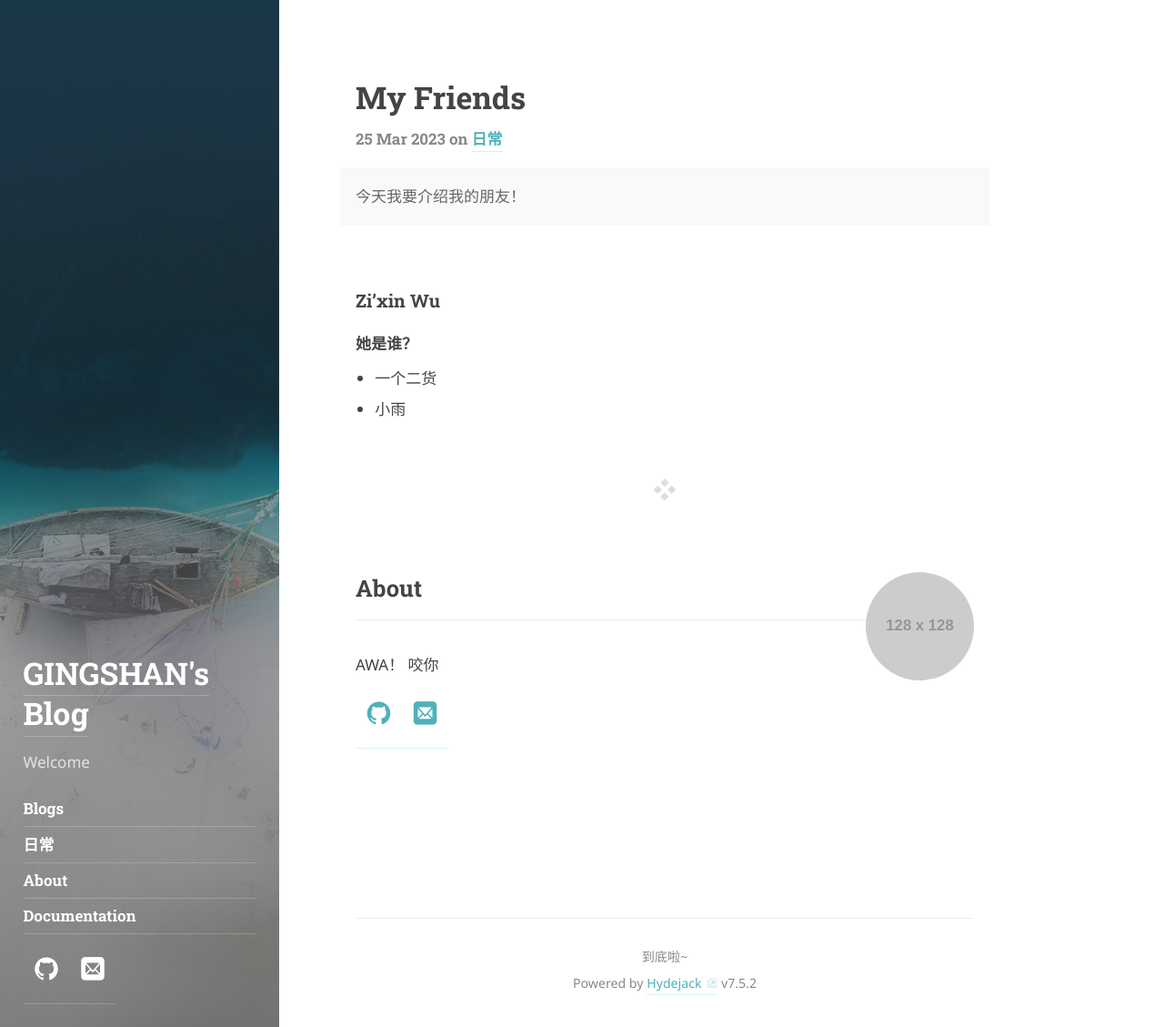
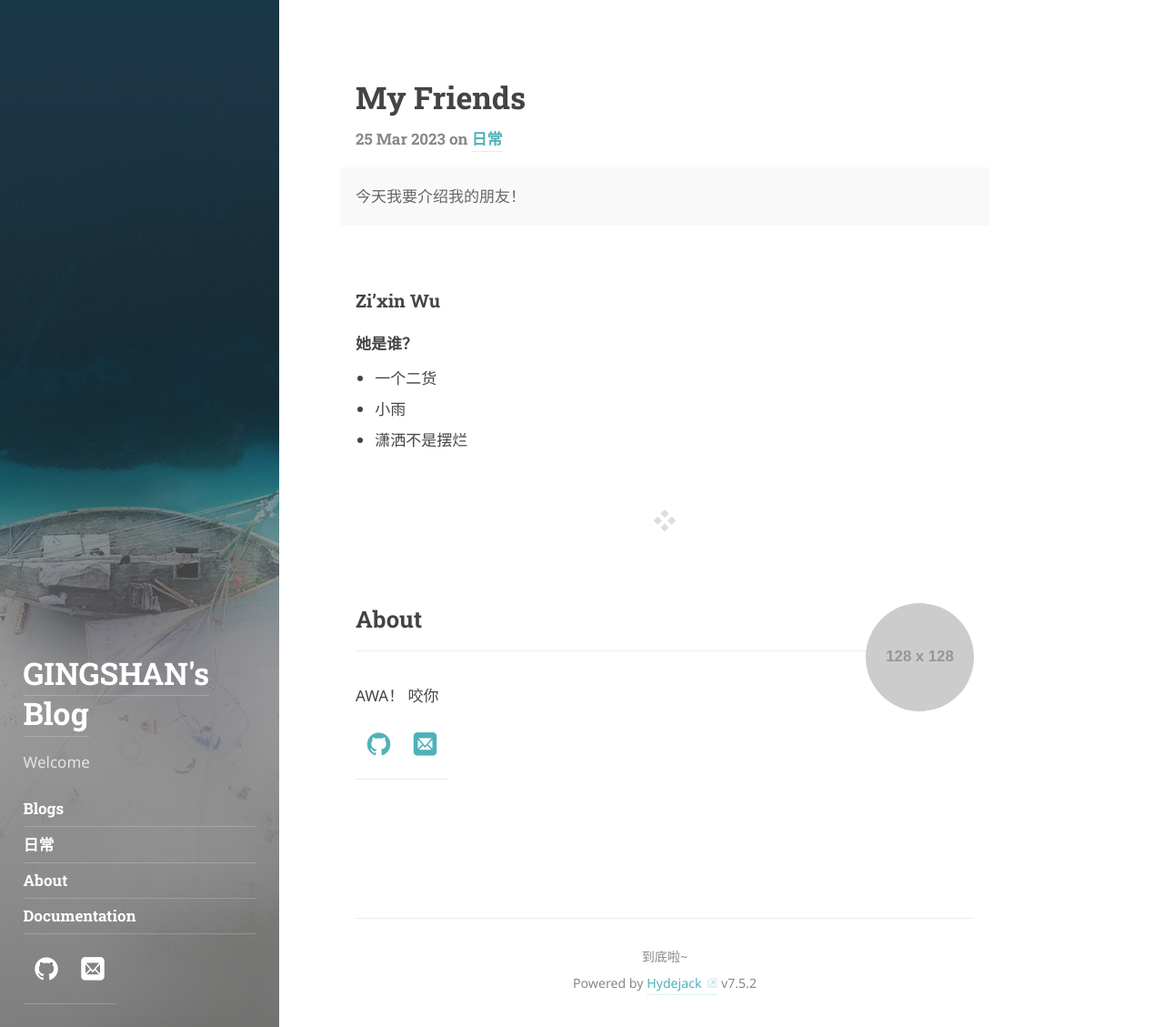
Before and after one commit to lshub2010/lshub2010.github.io, a Jekyll site: the page built from _posts/2023-3-25-my-friend.md, in a window 1280 px wide and 1129 px high. Shown: the whole window at 91% size. Built offline with Jekyll 4.4.1, drawn with Linux system fonts in a browser that asks for light colours; some web fonts are replaced.

Commit message:
Update 2023-3-25-my-friend.md

```diff
--- a/_posts/2023-3-25-my-friend.md
+++ b/_posts/2023-3-25-my-friend.md
@@ -11,3 +11,4 @@ tags: [daily]
 #### 她是谁？
 * 一个二货
 * 小雨
+* 潇洒不是摆烂
```
